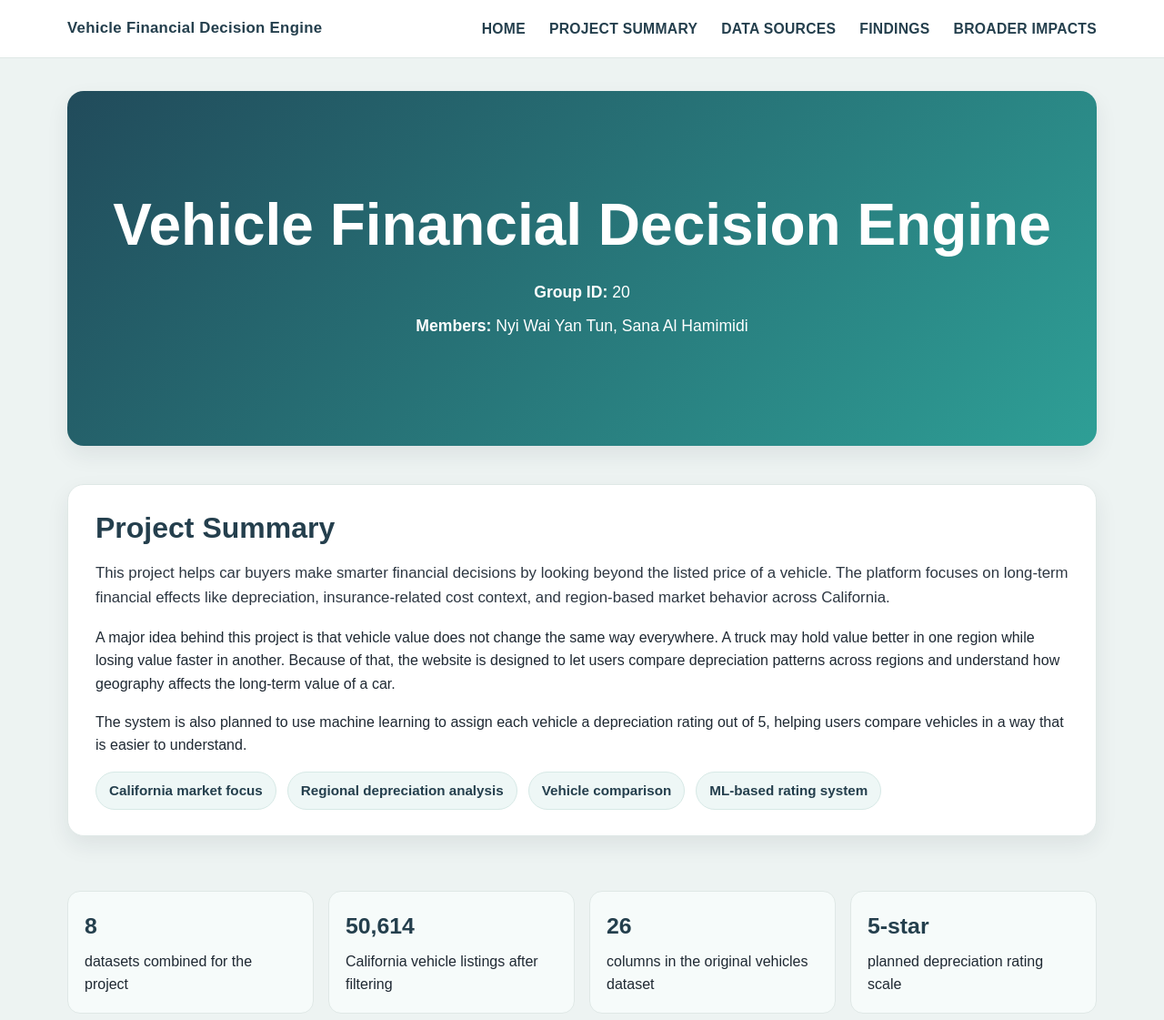
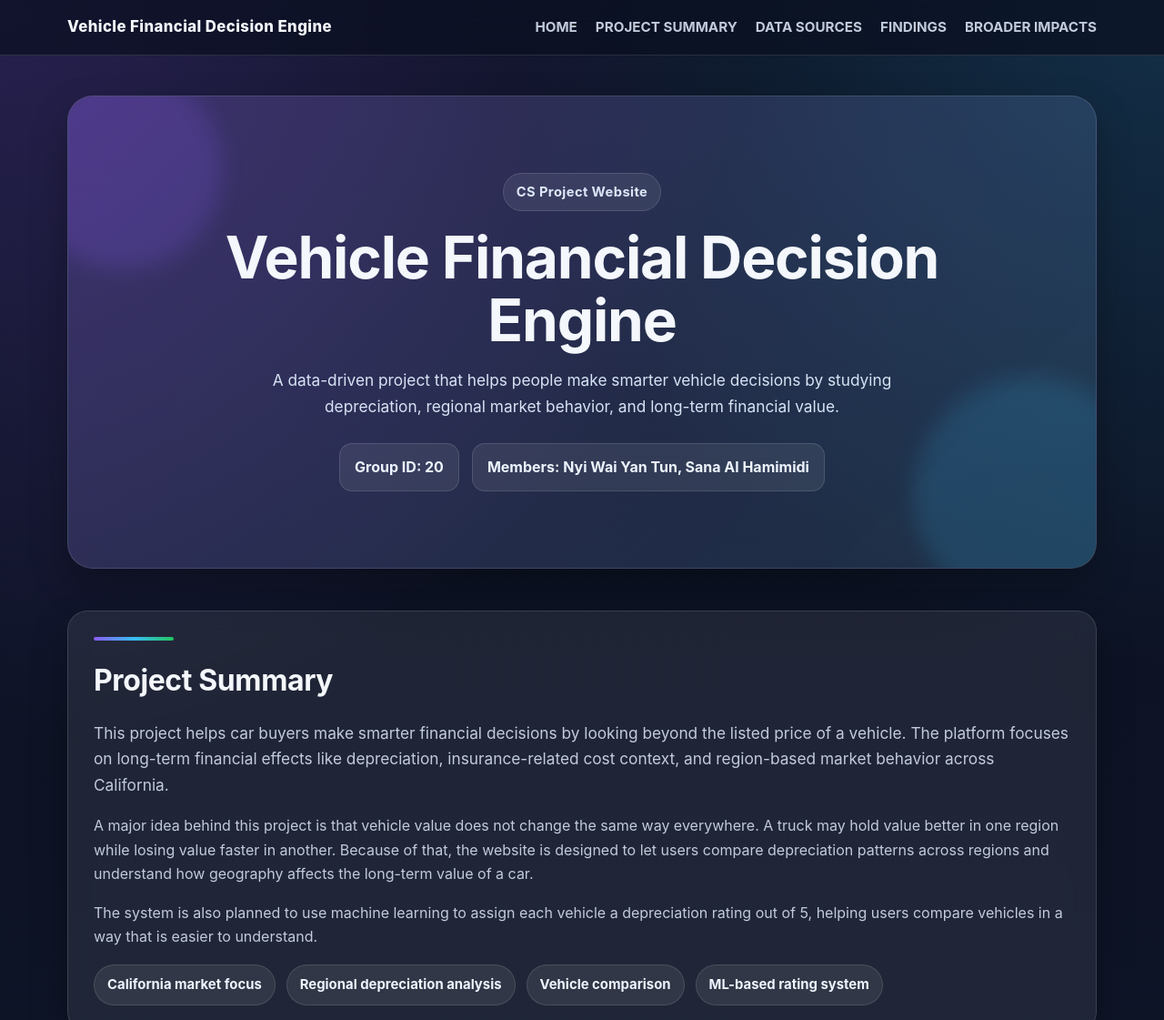
Before and after one commit to SanaAlHamimidi/vehicle-financial-decision-engine, a plain HTML site: page index.html in a window 1280 px wide. Shown: the top 1121 px of the page at 91% size. Drawn offline with Linux system fonts and the light colour scheme.

Commit message:
index.html

```diff
--- a/index.html
+++ b/index.html
@@ -6,15 +6,18 @@
   <title>Vehicle Financial Decision Engine</title>
   <style>
     :root {
-      --bg: #edf3f2;
-      --card: #ffffff;
-      --text: #243f4d;
-      --muted: #4e5f68;
-      --accent1: #214b5b;
-      --accent2: #2e9f96;
-      --border: #dfe8e6;
-      --shadow: 0 10px 25px rgba(22, 42, 51, 0.08);
-      --radius: 18px;
+      --bg: #0b1020;
+      --bg2: #121a30;
+      --panel: rgba(255,255,255,0.08);
+      --panel-solid: #151d35;
+      --text: #f4f7fb;
+      --muted: #c2cbdb;
+      --line: rgba(255,255,255,0.12);
+      --accent: #8b5cf6;
+      --accent2: #22c55e;
+      --accent3: #38bdf8;
+      --shadow: 0 18px 40px rgba(0,0,0,0.28);
+      --radius: 22px;
       --maxw: 1180px;
     }
 
@@ -22,137 +25,240 @@
     html { scroll-behavior: smooth; }
     body {
       margin: 0;
-      font-family: Arial, Helvetica, sans-serif;
-      background: var(--bg);
-      color: #1f2933;
-      line-height: 1.6;
+      font-family: Inter, Arial, Helvetica, sans-serif;
+      color: var(--text);
+      background:
+        radial-gradient(circle at top left, rgba(139,92,246,0.22), transparent 28%),
+        radial-gradient(circle at top right, rgba(56,189,248,0.18), transparent 25%),
+        linear-gradient(180deg, var(--bg), var(--bg2));
+      line-height: 1.65;
     }
+
+    a { color: inherit; }
 
     .navbar {
       position: sticky;
       top: 0;
       z-index: 1000;
-      background: rgba(255,255,255,0.96);
-      backdrop-filter: blur(8px);
-      border-bottom: 1px solid var(--border);
+      background: rgba(11,16,32,0.72);
+      backdrop-filter: blur(14px);
+      border-bottom: 1px solid var(--line);
     }
 
     .nav-inner {
       max-width: var(--maxw);
       margin: 0 auto;
-      padding: 18px 24px;
+      padding: 16px 24px;
       display: flex;
       justify-content: space-between;
       align-items: center;
-      gap: 24px;
+      gap: 22px;
     }
 
     .brand {
+      font-weight: 800;
+      letter-spacing: 0.4px;
       font-size: 1.05rem;
-      font-weight: 800;
-      color: var(--text);
-      letter-spacing: 0.3px;
     }
 
     .nav-links {
       display: flex;
       flex-wrap: wrap;
-      gap: 26px;
+      gap: 20px;
     }
 
     .nav-links a {
       text-decoration: none;
-      color: var(--text);
-      font-weight: 800;
-      font-size: 0.98rem;
-      letter-spacing: 0.3px;
+      color: var(--muted);
+      font-weight: 700;
+      font-size: 0.95rem;
+      transition: 0.2s ease;
     }
+
+    .nav-links a:hover { color: var(--text); }
 
     .section {
       max-width: var(--maxw);
       margin: 0 auto;
-      padding: 18px 24px 0;
+      padding: 22px 24px 0;
     }
 
     .hero {
-      margin-top: 18px;
-      background: linear-gradient(135deg, var(--accent1), var(--accent2));
-      color: white;
-      border-radius: var(--radius);
-      min-height: 390px;
-      display: flex;
-      align-items: center;
-      justify-content: center;
+      margin-top: 22px;
+      border: 1px solid var(--line);
+      border-radius: 28px;
+      box-shadow: var(--shadow);
+      overflow: hidden;
+      background:
+        linear-gradient(135deg, rgba(139,92,246,0.18), rgba(56,189,248,0.1)),
+        rgba(255,255,255,0.05);
+    }
+
+    .hero-inner {
+      padding: 84px 42px;
+      min-height: 430px;
+      display: grid;
+      place-items: center;
       text-align: center;
-      box-shadow: var(--shadow);
-      padding: 40px 28px;
+      position: relative;
+    }
+
+    .hero-inner::before,
+    .hero-inner::after {
+      content: "";
+      position: absolute;
+      border-radius: 999px;
+      filter: blur(12px);
+      opacity: 0.85;
+    }
+
+    .hero-inner::before {
+      width: 220px;
+      height: 220px;
+      background: rgba(139,92,246,0.24);
+      top: -30px;
+      left: -50px;
+    }
+
+    .hero-inner::after {
+      width: 260px;
+      height: 260px;
+      background: rgba(56,189,248,0.18);
+      bottom: -50px;
+      right: -60px;
+    }
+
+    .hero-content {
+      position: relative;
+      z-index: 1;
+      max-width: 940px;
+    }
+
+    .eyebrow {
+      display: inline-block;
+      margin-bottom: 16px;
+      padding: 8px 14px;
+      border-radius: 999px;
+      background: rgba(255,255,255,0.08);
+      border: 1px solid var(--line);
+      color: #dce7f9;
+      font-size: 0.92rem;
+      font-weight: 700;
+      letter-spacing: 0.4px;
     }
 
     .hero h1 {
-      margin: 0 0 16px;
-      font-size: clamp(2rem, 5vw, 4rem);
-      line-height: 1.18;
-      font-weight: 800;
+      margin: 0;
+      font-size: clamp(2.3rem, 5vw, 4.7rem);
+      line-height: 1.08;
+      letter-spacing: -1.2px;
     }
 
-    .hero .meta {
-      margin-top: 22px;
-      font-size: 1.1rem;
+    .hero p {
+      margin: 18px auto 0;
+      max-width: 760px;
+      color: #d7e3f4;
+      font-size: 1.08rem;
     }
 
-    .hero .meta p {
-      margin: 8px 0;
+    .hero-meta {
+      margin-top: 26px;
+      display: flex;
+      justify-content: center;
+      gap: 14px;
+      flex-wrap: wrap;
+    }
+
+    .hero-badge {
+      padding: 12px 16px;
+      border-radius: 14px;
+      background: rgba(255,255,255,0.08);
+      border: 1px solid var(--line);
+      font-weight: 700;
+      color: #edf4ff;
     }
 
     .card {
-      background: var(--card);
-      border: 1px solid var(--border);
+      background: var(--panel);
+      border: 1px solid var(--line);
       border-radius: var(--radius);
       box-shadow: var(--shadow);
-      padding: 28px 30px;
+      padding: 28px;
       margin: 24px 0;
+      backdrop-filter: blur(12px);
     }
 
-    .card h2 {
+    .card h2,
+    .card h3 {
       margin-top: 0;
-      margin-bottom: 18px;
-      color: var(--text);
-      font-size: 2rem;
-      line-height: 1.2;
+      margin-bottom: 16px;
+      letter-spacing: -0.4px;
     }
 
-    .card h3 {
-      color: var(--text);
-      margin-top: 0;
-      font-size: 1.5rem;
-    }
+    .card h2 { font-size: 2rem; }
+    .card h3 { font-size: 1.45rem; }
 
     .lead {
-      font-size: 1.05rem;
-      color: #2d3742;
+      font-size: 1.08rem;
+      color: #e4ecf8;
     }
 
     .grid-2 {
       display: grid;
       grid-template-columns: repeat(2, minmax(0, 1fr));
-      gap: 28px;
+      gap: 24px;
     }
 
     .pill-row {
       display: flex;
       flex-wrap: wrap;
       gap: 12px;
-      margin-top: 16px;
+      margin-top: 18px;
     }
 
     .pill {
-      background: #eef7f6;
-      color: var(--text);
-      border: 1px solid #d7e9e6;
-      padding: 8px 14px;
+      padding: 9px 14px;
       border-radius: 999px;
+      background: rgba(255,255,255,0.08);
+      border: 1px solid var(--line);
+      color: #eef5ff;
       font-weight: 700;
-      font-size: 0.95rem;
+      font-size: 0.93rem;
+    }
+
+    .stat-grid {
+      display: grid;
+      grid-template-columns: repeat(4, minmax(0, 1fr));
+      gap: 16px;
+      margin-top: 4px;
+    }
+
+    .stat {
+      background: linear-gradient(180deg, rgba(255,255,255,0.09), rgba(255,255,255,0.05));
+      border: 1px solid var(--line);
+      border-radius: 18px;
+      padding: 22px;
+      box-shadow: var(--shadow);
+    }
+
+    .stat strong {
+      display: block;
+      font-size: 1.8rem;
+      margin-bottom: 8px;
+    }
+
+    .stat span,
+    .card p,
+    .card li {
+      color: var(--muted);
+    }
+
+    .accent-line {
+      height: 4px;
+      width: 88px;
+      border-radius: 999px;
+      background: linear-gradient(90deg, var(--accent), var(--accent3), var(--accent2));
+      margin-bottom: 18px;
     }
 
     ul.clean, ol.clean {
@@ -160,40 +266,17 @@
       margin: 0;
     }
 
-    .stat-grid {
-      display: grid;
-      grid-template-columns: repeat(4, minmax(0, 1fr));
-      gap: 16px;
-      margin-top: 18px;
-    }
-
-    .stat {
-      background: #f6fbfa;
-      border: 1px solid var(--border);
-      border-radius: 14px;
-      padding: 18px;
-    }
-
-    .stat strong {
-      display: block;
-      font-size: 1.55rem;
-      color: var(--text);
-      margin-bottom: 6px;
-    }
+    li + li { margin-top: 10px; }
 
     .footer {
       max-width: var(--maxw);
-      margin: 10px auto 40px;
+      margin: 18px auto 42px;
       padding: 0 24px;
       color: var(--muted);
       font-size: 0.95rem;
     }
 
-    .footer a {
-      color: var(--text);
-    }
-
-    @media (max-width: 900px) {
+    @media (max-width: 920px) {
       .grid-2, .stat-grid {
         grid-template-columns: 1fr;
       }
@@ -203,12 +286,9 @@
         align-items: flex-start;
       }
 
-      .nav-links {
-        gap: 14px 18px;
-      }
-
-      .hero {
-        min-height: 320px;
+      .hero-inner {
+        padding: 64px 24px;
+        min-height: 360px;
       }
     }
   </style>
@@ -230,11 +310,18 @@
   <main>
     <section class="section" id="home">
       <div class="hero">
-        <div>
-          <h1>Vehicle Financial Decision Engine</h1>
-          <div class="meta">
-            <p><strong>Group ID:</strong> 20</p>
-            <p><strong>Members:</strong> Nyi Wai Yan Tun, Sana Al Hamimidi</p>
+        <div class="hero-inner">
+          <div class="hero-content">
+            <div class="eyebrow">CS Project Website</div>
+            <h1>Vehicle Financial Decision Engine</h1>
+            <p>
+              A data-driven project that helps people make smarter vehicle decisions by studying depreciation,
+              regional market behavior, and long-term financial value.
+            </p>
+            <div class="hero-meta">
+              <div class="hero-badge">Group ID: 20</div>
+              <div class="hero-badge">Members: Nyi Wai Yan Tun, Sana Al Hamimidi</div>
+            </div>
           </div>
         </div>
       </div>
@@ -242,6 +329,7 @@
 
     <section class="section" id="summary">
       <div class="card">
+        <div class="accent-line"></div>
         <h2>Project Summary</h2>
         <p class="lead">
           This project helps car buyers make smarter financial decisions by looking beyond the listed price of a vehicle.
@@ -278,16 +366,18 @@
     <section class="section" id="data">
       <div class="grid-2">
         <div class="card">
+          <div class="accent-line"></div>
           <h3>Data Sources</h3>
           <ol class="clean">
-            <li><strong>vehicles.csv</strong> — Craigslist vehicle listings used for California resale analysis.</li>
-            <li><strong>vehicle fuel-type registration datasets</strong> — annual registration data by zip code and fuel type in California.</li>
-            <li><strong>car_data.csv</strong> — vehicle MSRP and pricing data used to help estimate depreciation behavior.</li>
-            <li><strong>Insurance expenditure data</strong> — state-level cost context for ownership.</li>
+            <li><strong>vehicles.csv</strong> - Craigslist vehicle listings used for California resale analysis.</li>
+            <li><strong>vehicle fuel-type registration datasets</strong> - annual registration data by zip code and fuel type in California.</li>
+            <li><strong>car_data.csv</strong> - vehicle MSRP and pricing data used to help estimate depreciation behavior.</li>
+            <li><strong>Insurance expenditure data</strong> - state-level cost context for ownership.</li>
           </ol>
         </div>
 
         <div class="card">
+          <div class="accent-line"></div>
           <h3>Core Features Used</h3>
           <ul class="clean">
             <li>Region and zip-code based demand</li>
@@ -302,6 +392,7 @@
     <section class="section" id="findings">
       <div class="grid-2">
         <div class="card">
+          <div class="accent-line"></div>
           <h3>Preliminary Findings</h3>
           <ul class="clean">
             <li>Newer vehicles tend to list for higher prices.</li>
@@ -313,6 +404,7 @@
         </div>
 
         <div class="card">
+          <div class="accent-line"></div>
           <h3>Questions the Project Tries to Answer</h3>
           <ul class="clean">
             <li>How does geography within California affect depreciation?</li>
@@ -327,6 +419,7 @@
     <section class="section" id="impact">
       <div class="grid-2">
         <div class="card">
+          <div class="accent-line"></div>
           <h3>Broader Impacts</h3>
           <p>
             This project can help first-time buyers, students, seniors, and budget-conscious families understand the hidden
```
